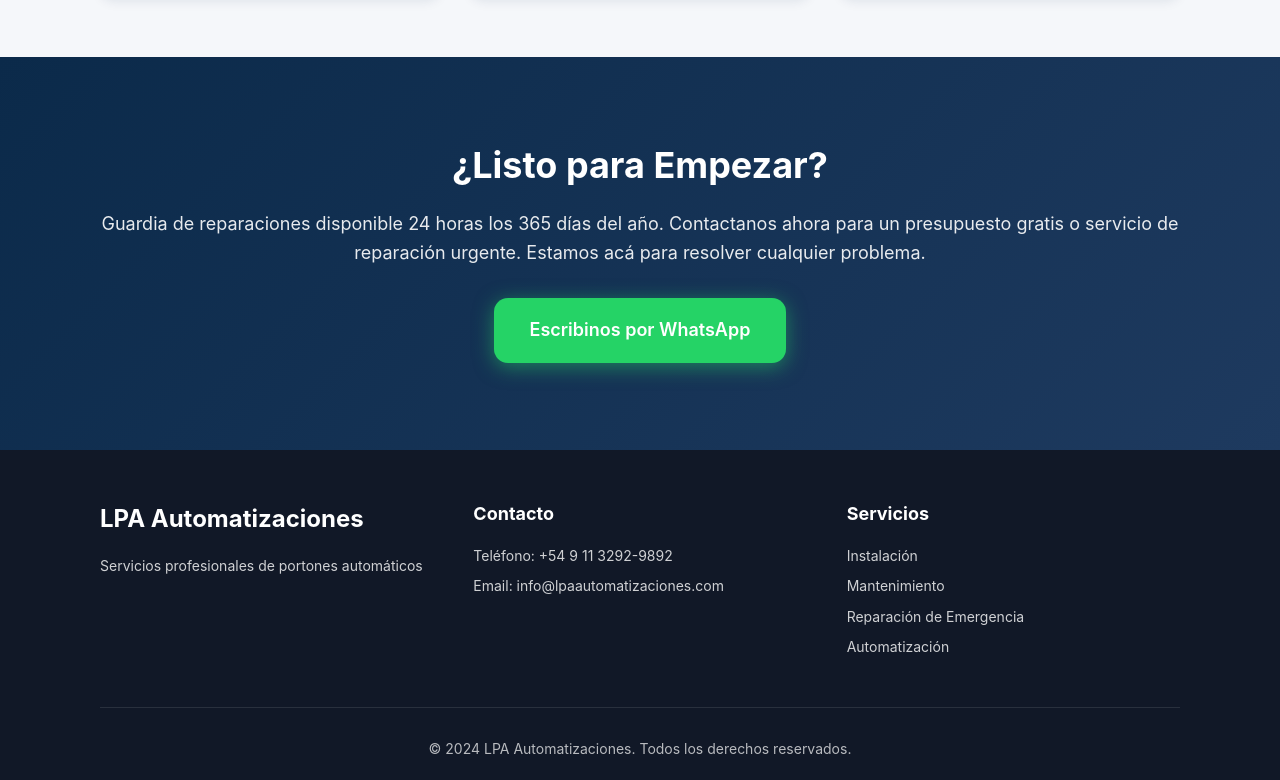
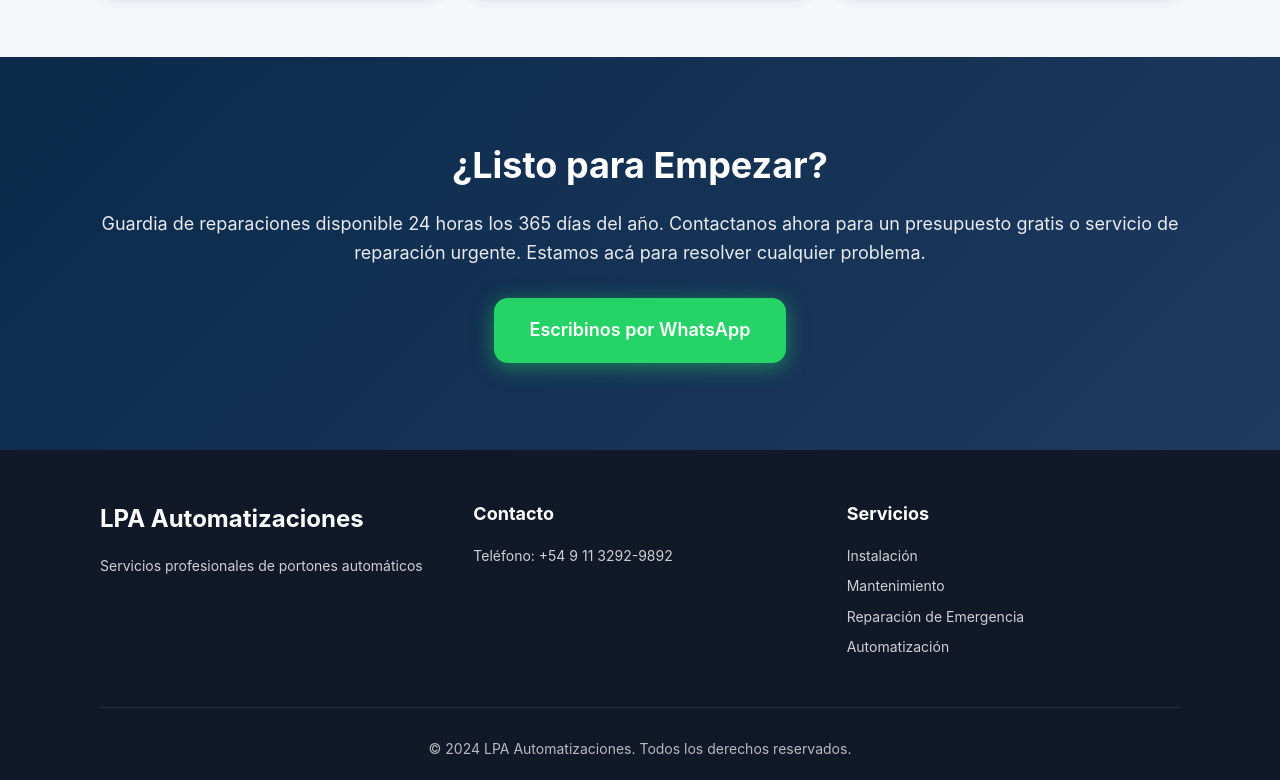
Before and after one commit to victordariovera/landingpage-lpa, a plain HTML site: page index.html in a window 1280 px wide. Shown: the part 3061-3841 px from the top of the page. Drawn offline with Linux system fonts and the light colour scheme.

Commit message:
Eliminar email de contacto del footer

```diff
--- a/index.html
+++ b/index.html
@@ -198,7 +198,6 @@
                 <div class="footer-section">
                     <h4>Contacto</h4>
                     <p>Teléfono: +54 9 11 3292-9892</p>
-                    <p>Email: info@lpaautomatizaciones.com</p>
                 </div>
                 <div class="footer-section">
                     <h4>Servicios</h4>
```
